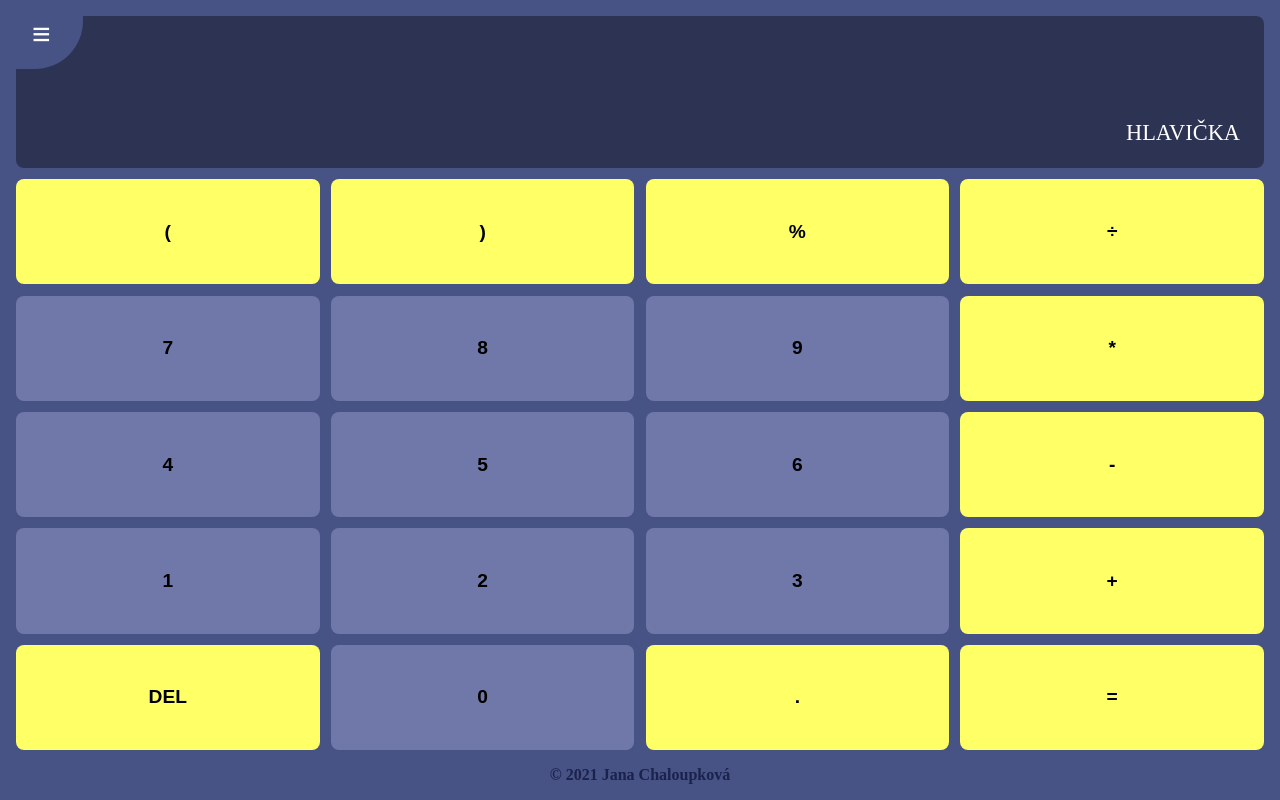
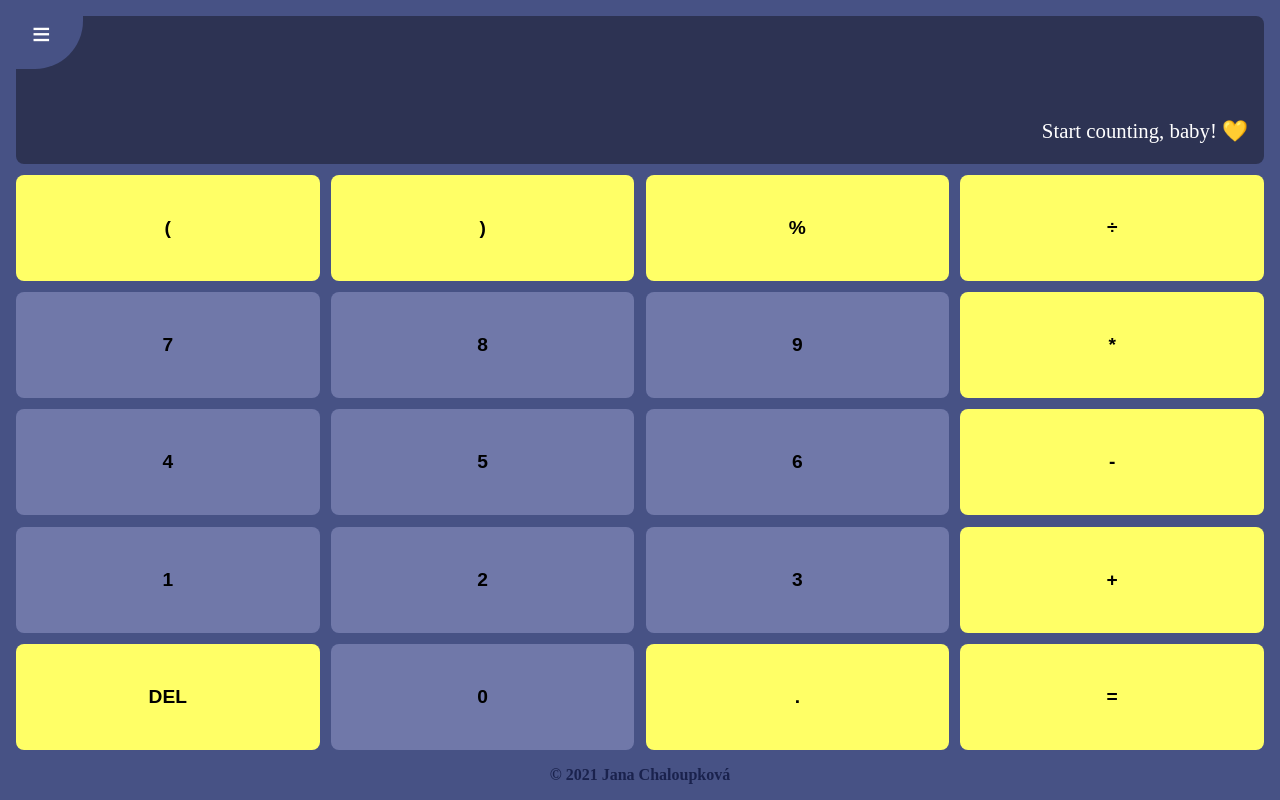
Before and after one commit to agnes97/vg-calculator, a React (Create React App) app: page / in a window 1280 px wide. Built offline with nearby package versions, Linux system fonts and the light colour scheme.

Commit message:
✨ Add displaying digits in calculator's header

```diff
--- /dev/null
+++ b/src/components/Calculator/CalculatorButton/index.tsx
@@ -0,0 +1,19 @@
+import React from 'react'
+import { Action, ACTIONS } from '..'
+
+type Props = {
+    className?: string
+    onClick?: any
+    dispatch: ({ type, payload }: Action) => void
+    value: string
+}
+
+const Button: React.FC<Props> = ({ className, value, dispatch }) => (
+    <button
+        className={className}
+        onClick={() => dispatch({type: ACTIONS.ADD_DIGIT, payload: {value}})}>
+            {value}
+    </button>
+)
+
+export default Button
--- a/src/components/Calculator/index.css
+++ b/src/components/Calculator/index.css
@@ -21,8 +21,9 @@ header.calculator__header {
     display: flex;
     justify-content: flex-end;
     align-items: flex-end;
-    padding: 0 1.5rem;
+    padding: 0 1rem;
     border-radius: 0.5rem;
+    font-size: 1.3rem;
 }
 
 .calculator__button {
--- a/src/components/Calculator/index.tsx
+++ b/src/components/Calculator/index.tsx
@@ -1,24 +1,68 @@
-import React from 'react'
+import React, { useReducer } from 'react'
 import { fillButtons } from '../../services/calculatorData'
+import Button from './CalculatorButton'
 import './index.css'
 
-const Calculator: React.FC = () => (
+export const ACTIONS = {
+    ADD_DIGIT: "add-digit",
+    CHOOSE_OPERATION: "choose-operation",
+    CLEAR: "clear",
+    DELETE_DIGIT: "delete-digit",
+    EVALUATE: "evaluate",
+}
+
+export type State = {
+    currentOperand?: string
+    previousOperand?: string
+    operation?: string
+}
+
+export type Action = {
+    type: string
+    payload: {value: string}
+}
+
+const Calculator: React.FC = () => {
+    const reducer = (state: State, { type, payload }: Action): State => {
+        switch (type) {
+            case ACTIONS.ADD_DIGIT:
+                return {
+                    ...state,
+                    currentOperand: `${state.currentOperand || ""}${payload.value}`,
+                }
+            default:
+                return state
+        }
+    }
+
+    const [{ currentOperand, previousOperand, operation }, dispatch] = useReducer(
+        reducer,
+        {}
+    )
+
+    return (
         <section className="calculator">
             <header className="calculator__header">
-            <p>HLAVIČKA</p>
+                <p>
+                    {currentOperand
+                        ? `${previousOperand ?? ''} ${operation ?? ''} ${currentOperand ?? ''}`
+                        : "Start counting, baby! 💛"
+                    }
+                </p>
             </header>
             {fillButtons().map((character: string, index: number) => (
-            <button
+                <Button
                     key={index}
+                    value={character}
                     className={`
                         calculator__button
                         ${!isNaN(+character) ? "calculator__button--number" : "calculator__button--sign"}
                     `}
-            >
-                {character}
-            </button>
+                    dispatch={dispatch}
+                />
             ))}
         </section>
     )
+}
 
 export default Calculator
```
Lines whose indentation alone changed are shown as unchanged.
